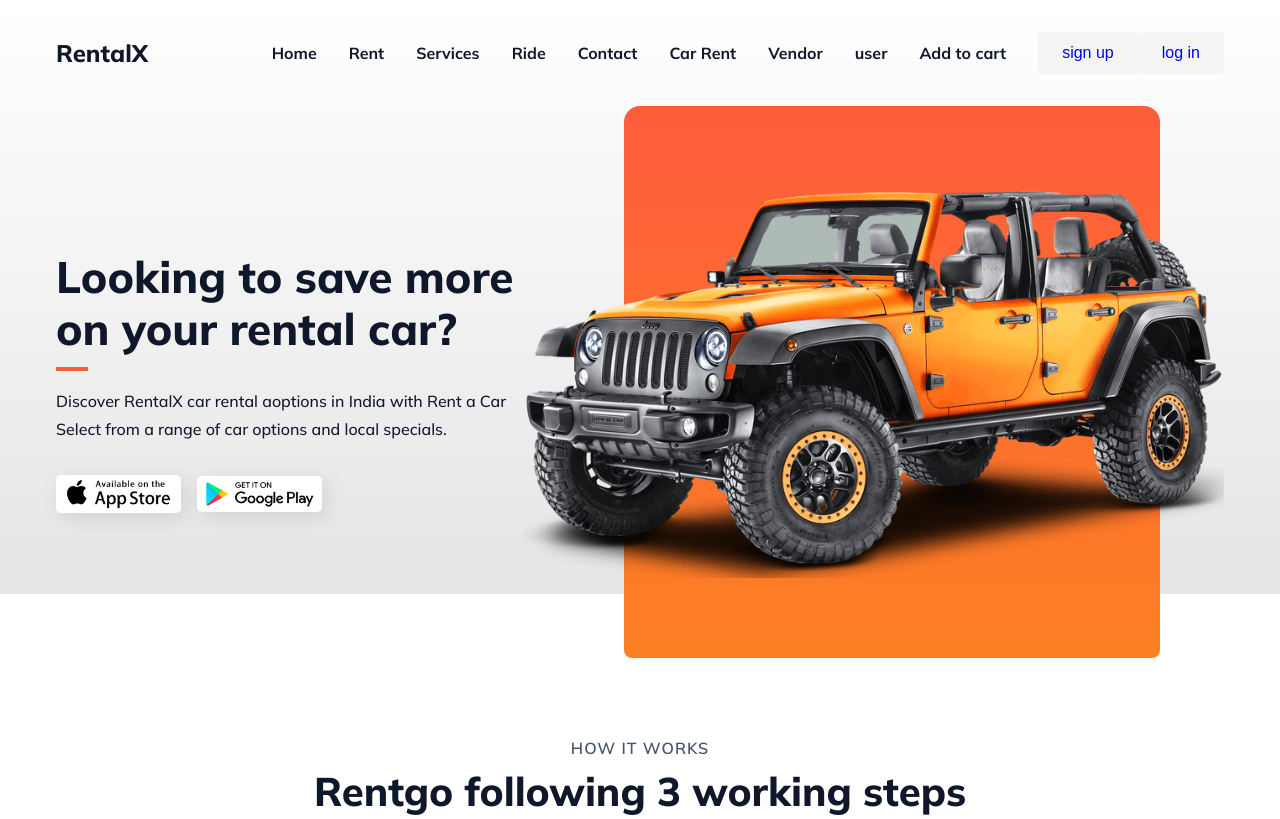
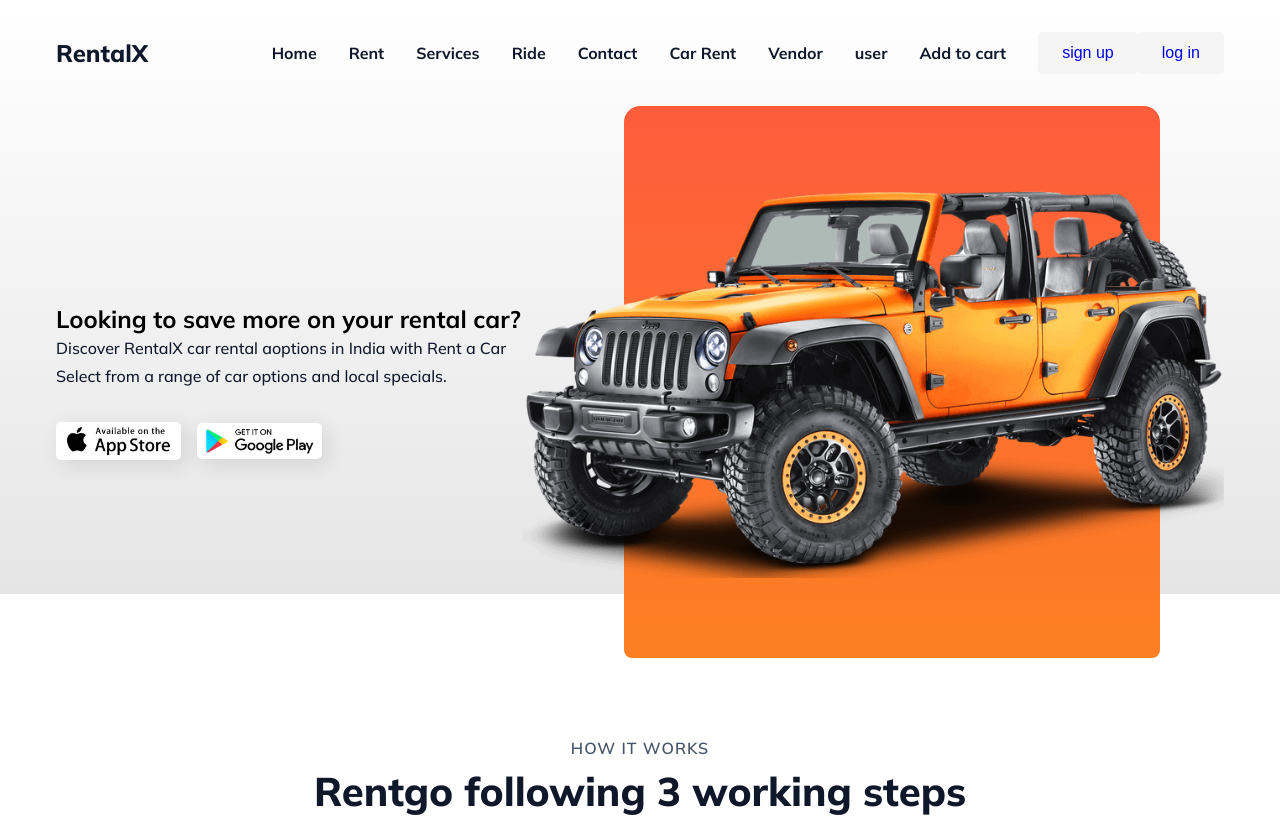
Before and after one commit to venuvarma75/carrental, a website: page index.html in a window 1280 px wide. Shown: the top 819 px of the page. Drawn offline with nearby package versions, Linux system fonts and the light colour scheme.

Commit message:
Update index.html

```diff
--- a/index.html
+++ b/index.html
@@ -715,7 +715,7 @@
           <img src="./header.png" alt="header" />
         </div>
         <div class="header__content">
-          <h1>Looking to save more on your rental car?</h1>
+          <h2>Looking to save more on your rental car?</h2>
           <p>
             Discover RentalX car rental aoptions in India with Rent a Car Select
             from a range of car options and local specials.
```
